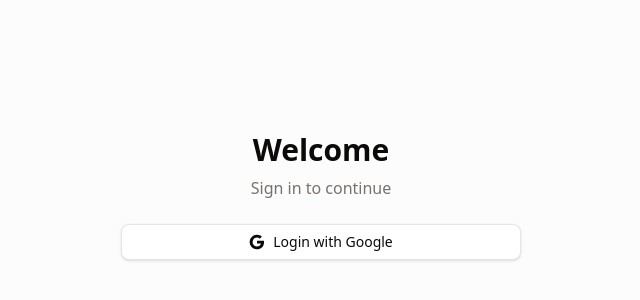
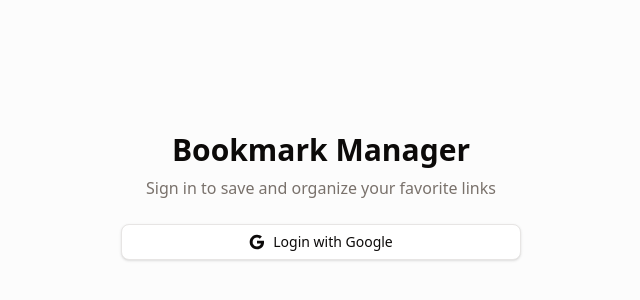
Before and after one commit to IsayAyase/bookmark, a Next.js app: page /login in a window 1280 px wide. Shown: the part 204-504 px from the top of the page, without its empty margins (319-959 px from the left). Built offline with nearby package versions, Linux system fonts and the light colour scheme; no server answers.

Commit message:
Updated title at login page

```diff
--- a/components/auth/login-form.tsx
+++ b/components/auth/login-form.tsx
@@ -13,8 +13,8 @@ export function LoginForm() {
   return (
     <div className="w-full max-w-md mx-auto p-6 space-y-6">
       <div className="text-center">
-        <h1 className="text-3xl font-bold">Welcome</h1>
-        <p className="text-muted-foreground mt-2">Sign in to continue</p>
+        <h1 className="text-3xl font-bold">Bookmark Manager</h1>
+        <p className="text-muted-foreground mt-2">Sign in to save and organize your favorite links</p>
       </div>
 
       {error && (
```
